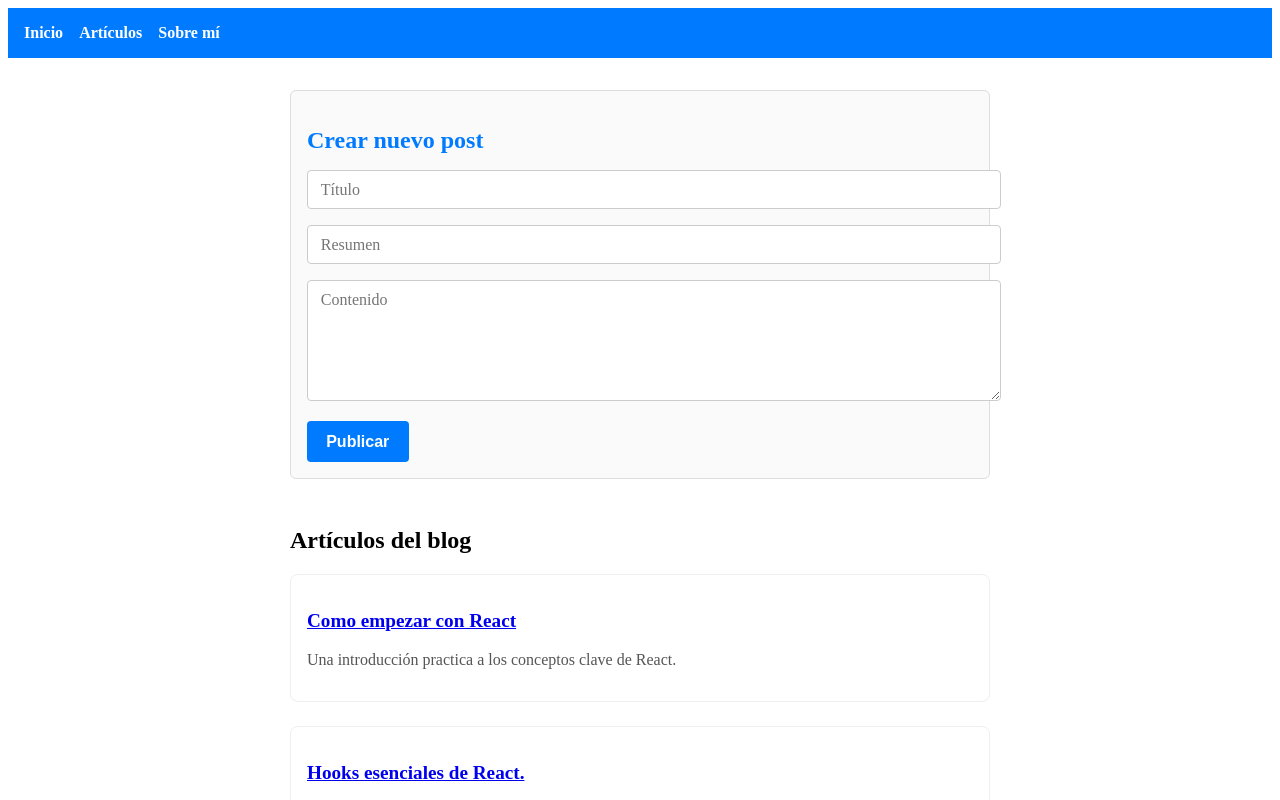
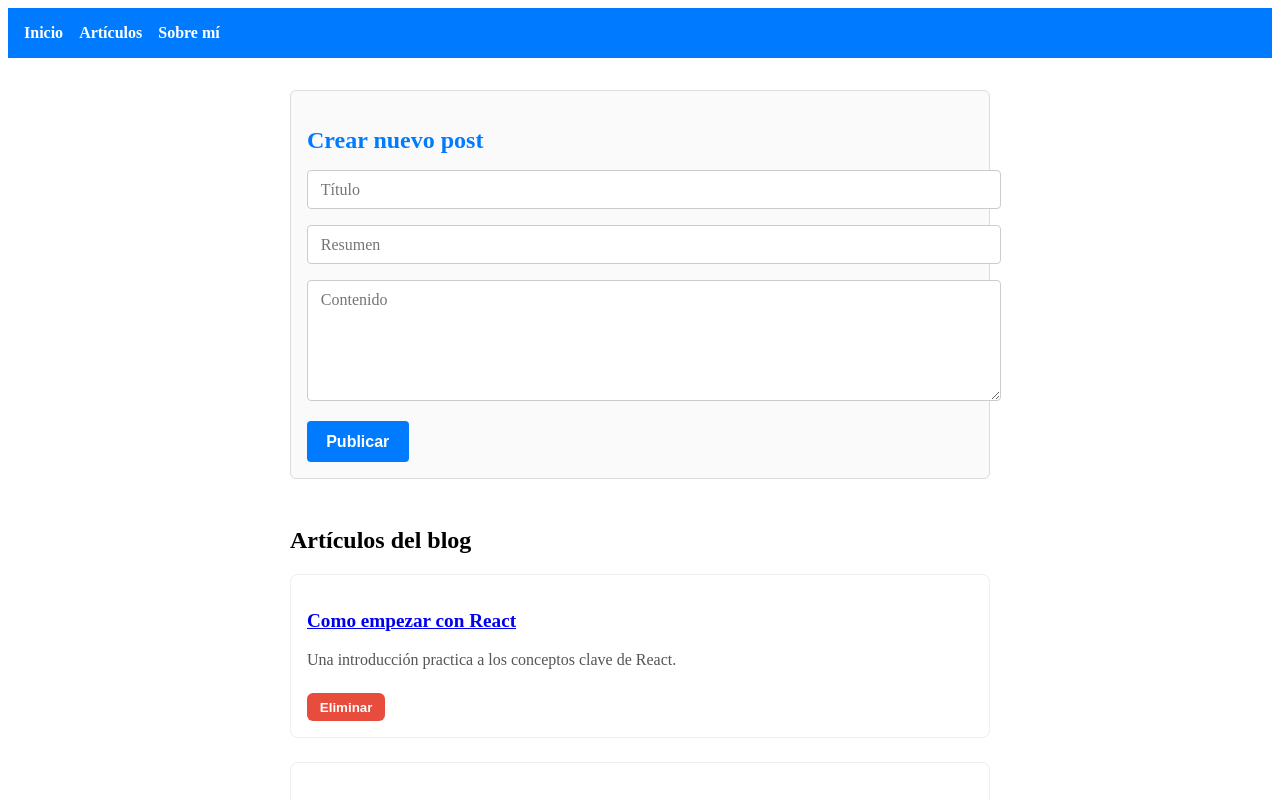
Before and after one commit to cobomaster/Blog, a React (Vite) app: page /posts in a window 1280 px wide. Shown: the top 800 px of the page. Built offline with nearby package versions, Linux system fonts and the light colour scheme.

Commit message:
Historia 13: Añadir botón para eliminar posts

```diff
--- a/src/pages/Posts.css
+++ b/src/pages/Posts.css
@@ -33,3 +33,19 @@
   color: #777;
   margin-top: 0.3rem;
 }
+
+.delete-button {
+  background-color: #e74c3c;
+  color: white;
+  border: none;
+  padding: 0.4rem 0.8rem;
+  border-radius: 6px;
+  cursor: pointer;
+  font-weight: bold;
+  margin-top: 0.5rem;
+  transition: background-color 0.3s ease;
+}
+
+.delete-button:hover {
+  background-color: #c0392b;
+}
--- a/src/pages/Posts.jsx
+++ b/src/pages/Posts.jsx
@@ -1,4 +1,3 @@
-// src/pages/PostsPage.jsx
 import React, { useState, useEffect } from 'react';
 import initialPosts from '../data/posts';
 import { Link } from 'react-router-dom';
@@ -17,6 +16,11 @@ export default function PostsPage() {
 
     const handleAddPost = (newPost) => {
         setPosts([newPost, ...posts]);
+    };
+
+    const handleDeletePost = (id) => {
+        const updatedPosts = posts.filter(post => post.id !== id);
+        setPosts(updatedPosts);
     };
 
     const sortedPosts = [...posts].sort((a, b) => new Date(b.date) - new Date(a.date));
@@ -38,6 +42,9 @@ export default function PostsPage() {
                             Publicado el {new Date(post.date).toLocaleDateString()}
                         </p>
                     )}
+                    <button className='delete-button' onClick={() => handleDeletePost(post.id)}>
+                        Eliminar
+                    </button>
                 </div>
             ))}
         </div>
```
Also changed, not shown: 1 other file (tests, documents, lock files or other folders).
